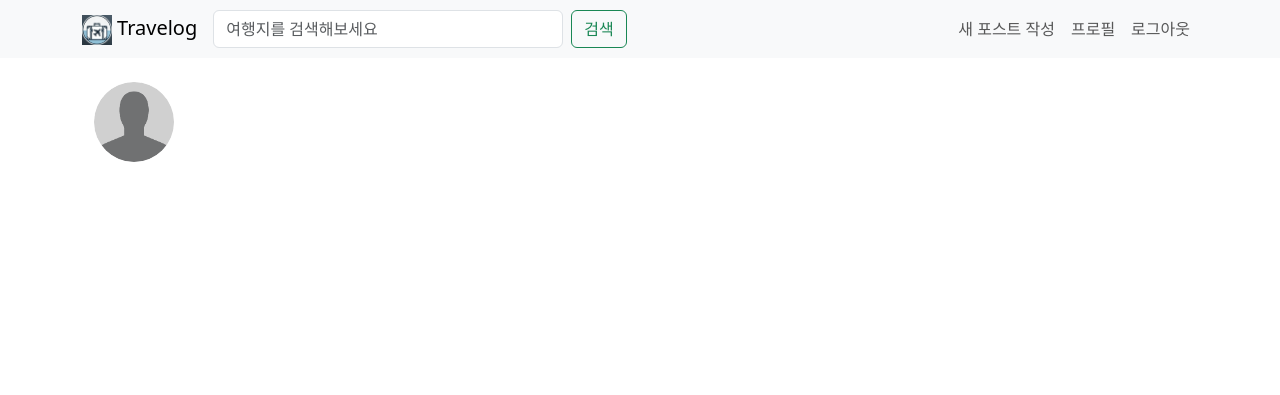
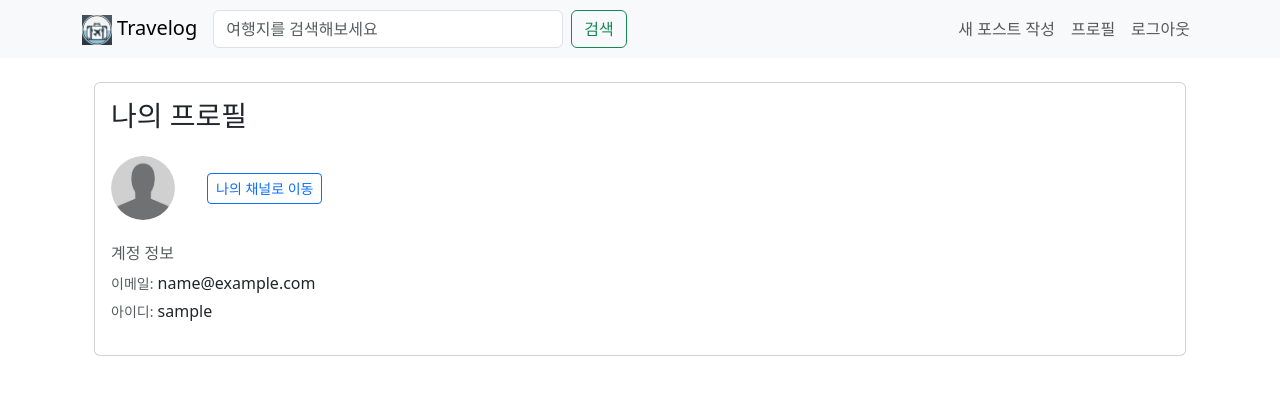
Before and after one commit to smahn9123/django-travelog, a Django app: page /accounts/profile/ in a window 1280 px wide. Shown: the top 395 px of the page. Run offline with Django 5.2, Linux system fonts and the light colour scheme; the visitor is signed in with stand-in values (Sample User, id 1); some libraries are stand-ins or nearby versions.

Commit message:
💄 change profile UI

```diff
--- a/accounts/templates/accounts/profile.html
+++ b/accounts/templates/accounts/profile.html
@@ -3,22 +3,38 @@
   {% load static %}
 
   <div class="container">
-    <!-- 프로필 헤더 섹션 -->
-    <div class="d-flex align-items-center mb-4">
-      <!-- 프로필 이미지 -->
-      <div class="me-3">
-        {% if user.profile_img %}
-          <img src="{{ user.profile_img.url }}" alt="프로필 이미지" class="rounded-circle" style="width: 80px; height: 80px; object-fit: cover;">
-        {% else %}
-          <img src="{% static 'images/default_profile.png' %}" alt="기본 프로필 이미지" class="rounded-circle" style="width: 80px; height: 80px; object-fit: cover;">
-        {% endif %}
+    <div class="card">
+      <div class="card-body">
+        <h3 class="card-title mb-4">나의 프로필</h3>
+
+        <!-- 프로필 기본 정보 -->
+        <div class="d-flex align-items-center mb-4">
+          {% if user.profile_img %}
+            <img src="{{ user.profile_img.url }}" alt="프로필 이미지" class="rounded-circle me-3" style="width: 64px; height: 64px; object-fit: cover;">
+          {% else %}
+            <img src="{% static 'images/default_profile.png' %}" alt="기본 프로필 이미지" class="rounded-circle me-3" style="width: 64px; height: 64px; object-fit: cover;">
+          {% endif %}
+
+          <div class="d-flex align-items-center">
+            <h5 class="mb-0 me-3">{{ user.nickname }}</h5>
+            <a href="{% url 'channel' user.nickname %}" class="btn btn-outline-primary btn-sm">
+              나의 채널로 이동
+            </a>
+          </div>
+        </div>
+
+        <!-- 계정 정보 -->
+        <div class="mb-3">
+          <h6 class="text-muted mb-2">계정 정보</h6>
+          <p class="mb-1">
+            <small class="text-muted">이메일:</small>
+            {{ user.email }}</p>
+          <p class="mb-1">
+            <small class="text-muted">아이디:</small>
+            {{ user.username }}</p>
+        </div>
       </div>
-
-      <!-- 채널명(닉네임) -->
-      <h1 class="mb-0 fw-bold">{{ user.nickname }}</h1>
     </div>
-
-    <!-- 추가 정보 -->
   </div>
 
 {% endblock %}
```
